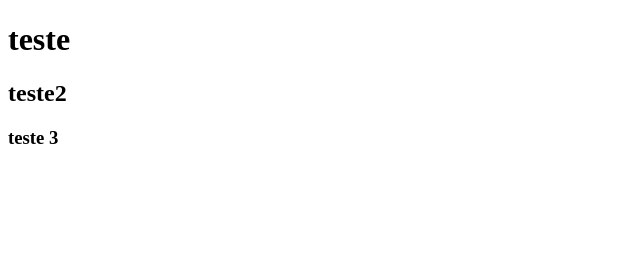
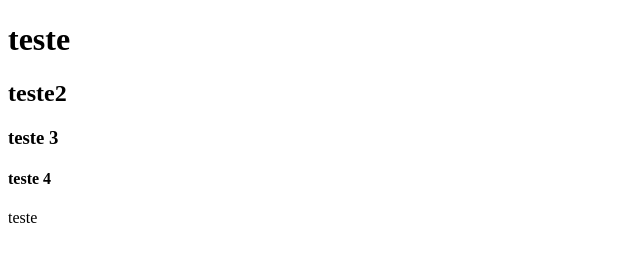
Before and after one commit to luccastrin/git-commands, a plain HTML site: page index.html in a window 1280 px wide. Shown: the full height of the page, 0-640 px from the left. Drawn offline with Linux system fonts and the light colour scheme.

Commit message:
nova div

```diff
--- a/index.html
+++ b/index.html
@@ -11,6 +11,11 @@
         <h1>teste</h1>
         <h2>teste2</h2>
         <h3>teste 3</h3>
+        <h4>teste 4</h4>
+    </div>
+
+    <div class="content-2">
+        <p>teste</p>
     </div>
 
     <script src="scripts.js"></script>
```
